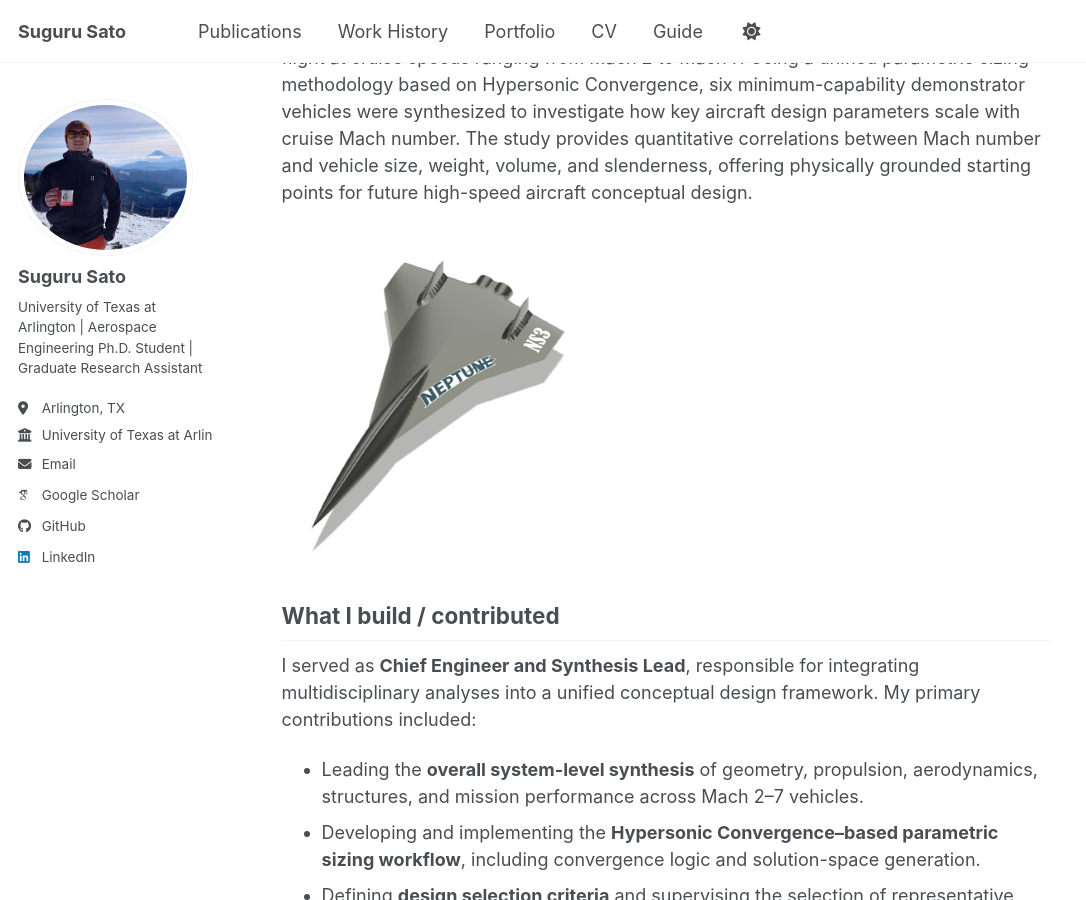
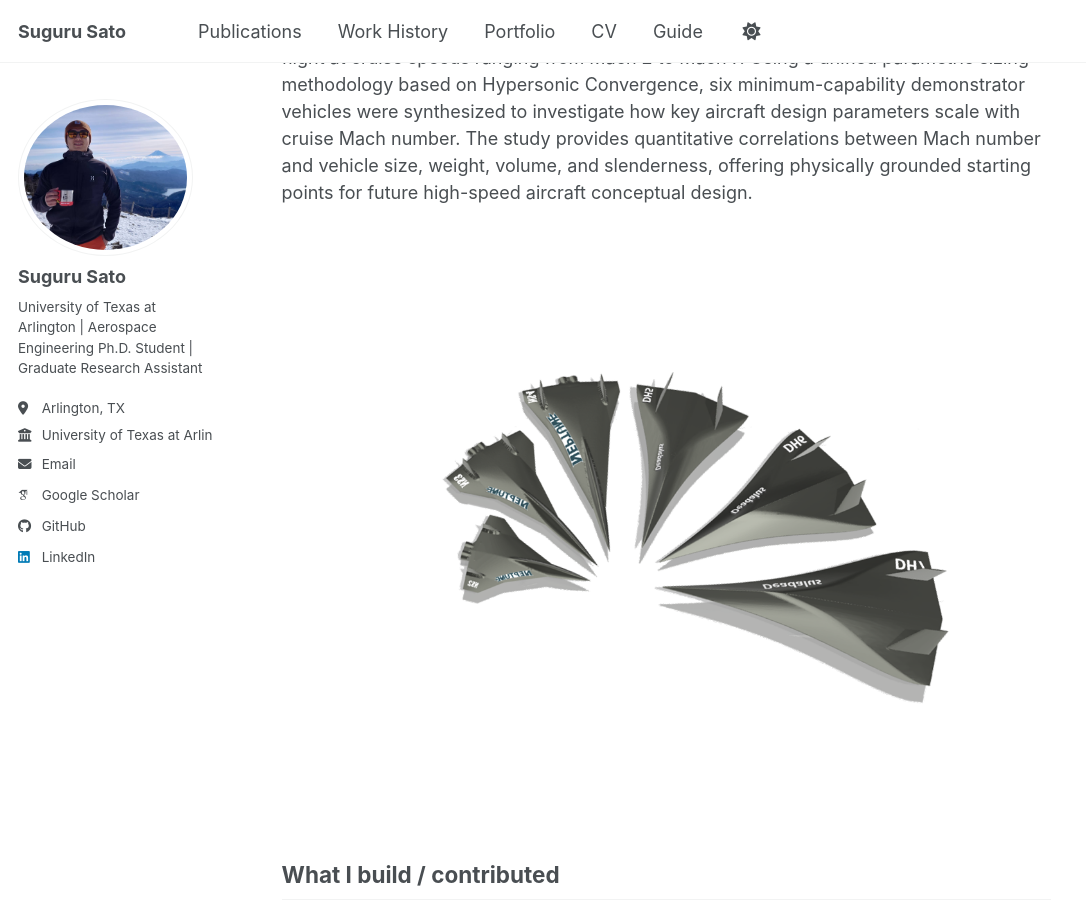
Before and after one commit to GitHub-Suguru/GitHub-Suguru.github.io, a Jekyll site: the page built from _portfolio/super_hypersonic_vehicle_design.md, in a window 1280 px wide and 900 px high, scrolled down 329 px. Shown: the whole window, without its empty margins (0-1086 px from the left). Built offline with Jekyll 4.4.1, drawn with Linux system fonts in a browser that asks for light colours; some web fonts are replaced; a script bundle is joined from its source files by our own code; library files that are not in the unit come from our copies.

Commit message:
Update super_hypersonic_vehicle_design.md

```diff
--- a/_portfolio/super_hypersonic_vehicle_design.md
+++ b/_portfolio/super_hypersonic_vehicle_design.md
@@ -1,6 +1,6 @@
 ---
 title: "Benchmark Study of Charles Lindbergh's Transatlantic Flight in Supersonic and Hypersonic Speed Regimes"
-excerpt: "Designs of supersonic and hypersonic tech demonstrators for transatlantic flight inspired by Charles Lindbergh's first ever transatlnantic flight. <br/><img src='/images/Mach3_vehicle.png'>"
+excerpt: "Designs of supersonic and hypersonic tech demonstrators for transatlantic flight inspired by Charles Lindbergh's first ever transatlnantic flight. <br/><img src='/images/combined_pics.png'>"
 collection: portfolio
 permalink: /portfolio/supersonic_hypersonic_demonstrator/
 date: 2023-06-08
@@ -9,7 +9,7 @@ date: 2023-06-08
 ## Summary
 This project presents a conceptual benchmark study of supersonic and hypersonic airbreathing vehicles capable of completing Charles Lindbergh’s historic transatlantic flight at cruise speeds ranging from Mach 2 to Mach 7. Using a unified parametric sizing methodology based on Hypersonic Convergence, six minimum-capability demonstrator vehicles were synthesized to investigate how key aircraft design parameters scale with cruise Mach number. The study provides quantitative correlations between Mach number and vehicle size, weight, volume, and slenderness, offering physically grounded starting points for future high-speed aircraft conceptual design.
 
-<br/><img src='/images/Mach3_vehicle.png'>
+<br/><img src='/images/combined_pics.png'>
 
 ## What I build / contributed
 I served as **Chief Engineer and Synthesis Lead**, responsible for integrating multidisciplinary analyses into a unified conceptual design framework. My primary contributions included:
```
